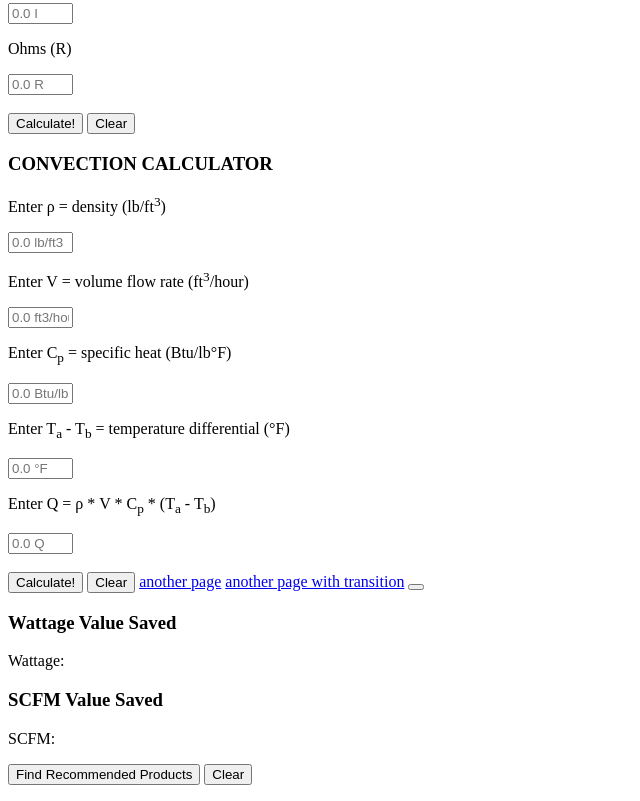
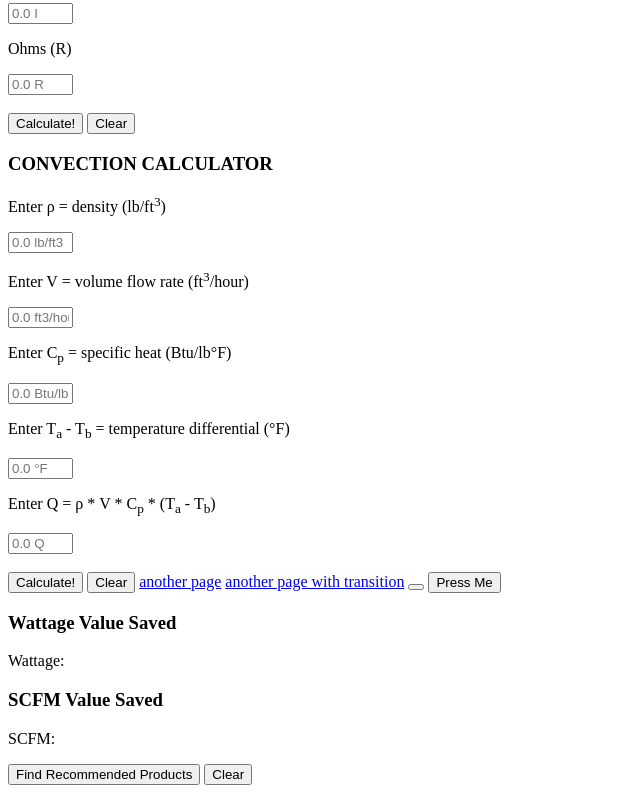
Before and after one commit to ksy903/Sylvania, a plain HTML site: page index.html in a window 1280 px wide. Shown: the part 1402-2203 px from the top of the page, without its empty margins (0-640 px from the left). Drawn offline with Linux system fonts and the light colour scheme.

Commit message:
Added another button for testing

```diff
--- a/index.html
+++ b/index.html
@@ -78,6 +78,7 @@
 	<a href = "anotherPage.html">another page</a>
 	<a href="anotherPage.html" data-transition="flip:left">another page with transition</a>
 	<button type="button" onclick="pageTransition()"; value='nextPage'></button>
+	<button onclick="slide('right', 'anotherPage.html')">Press Me</button>
 
 	<h3>Wattage Value Saved</h3>
 	<p> Wattage: <value id="wattValue"></value></p>
```
